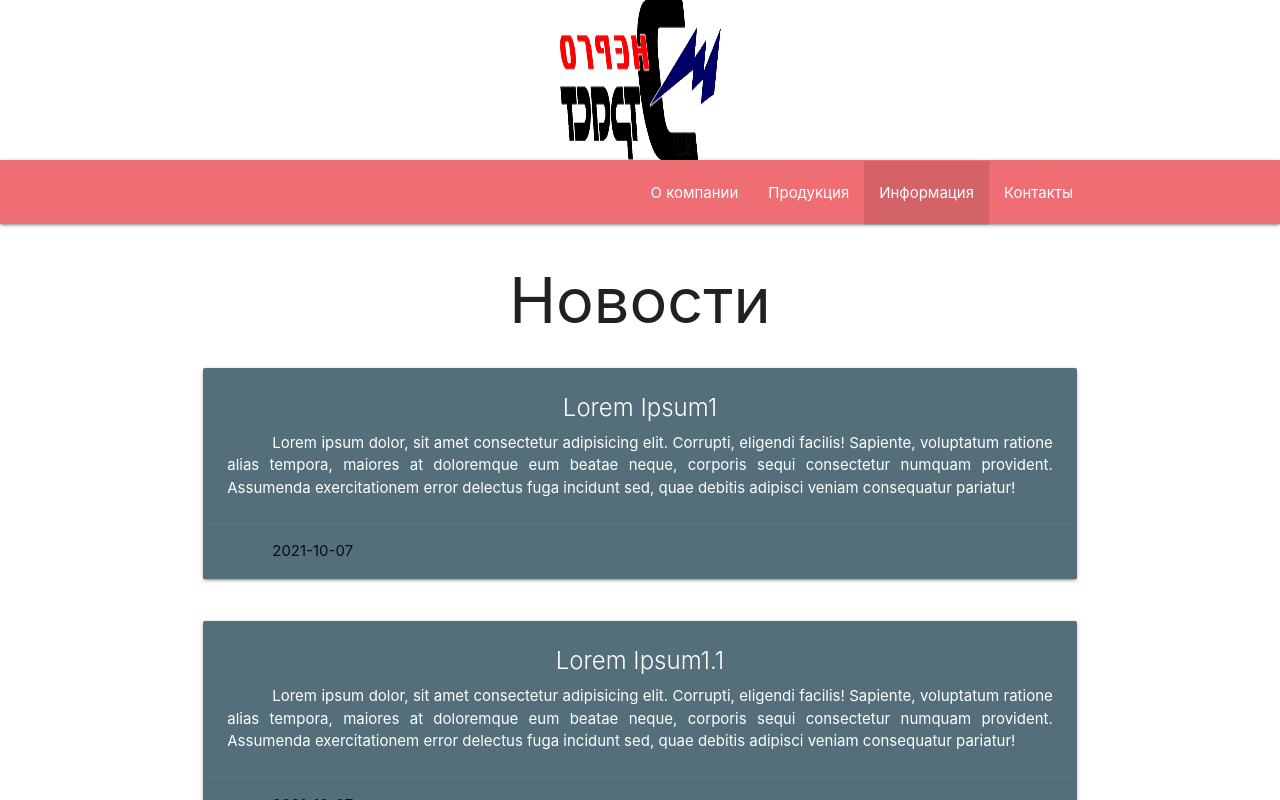
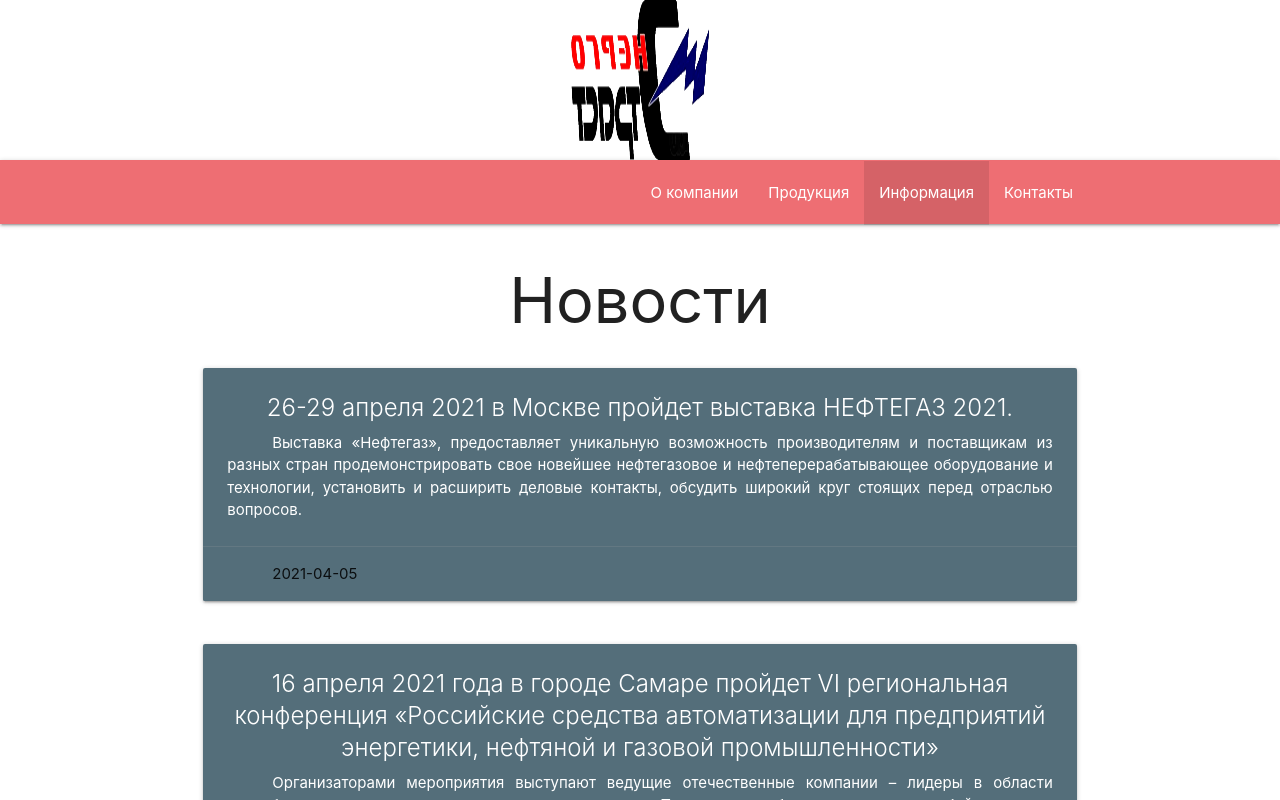
Before and after one commit to bloodpact/entrust, a React (Create React App) app: page /news in a window 1280 px wide. Shown: the top 800 px of the page. Built offline with nearby package versions, Linux system fonts and the light colour scheme.

Commit message:
edit prods and news

```diff
--- a/public/index.html
+++ b/public/index.html
@@ -4,18 +4,14 @@
 		<meta charset="utf-8" />
 		<meta name="viewport" content="width=device-width, initial-scale=1" />
 		<meta name="theme-color" content="#000000" />
-    <meta
-      name="description"
-      content="Web site created using create-react-app"
-    />
-    <link href="https://fonts.googleapis.com/icon?family=Material+Icons" rel="stylesheet">
+		<meta name="description" content="энерготраст" />
+		<link href="https://fonts.googleapis.com/icon?family=Material+Icons" rel="stylesheet" />
 		<!--
       manifest.json provides metadata used when your web app is installed on a
       user's mobile device or desktop. See https://developers.google.com/web/fundamentals/web-app-manifest/
     -->
 
-
-    <title>React App</title>
+		<title>Энерготраст</title>
 	</head>
 	<body>
 		<noscript>You need to enable JavaScript to run this app.</noscript>
--- a/src/Components/Main/Main.js
+++ b/src/Components/Main/Main.js
@@ -28,7 +28,7 @@ function Main(props) {
 					взаиморасчётов по бартеру и энергозачетам. Тот опыт позволил в настоящее время создать
 					прочную систему связей с ответственными и профессиональными людьми и предприятиями,
 					благодаря которым Компания «Энерготраст» обеспечила свою конкурентоспособность. Благодаря
-					тесному сотрудничеству с такими компаниями как «НПП «Элемер», «Эмерсон», «АВВ», «WIKA»
+					тесному сотрудничеству с такими компаниями как «НПП «Элемер», «Solinst», «АВВ», «WIKA»
 					наша компания способна предложить уникальное и сложнейшее оборудование в сфере автоматики,
 					увеличивая тем самым долю наших партнеров на рынке .
 				</p>
--- a/src/Components/Products/ProductsList.js
+++ b/src/Components/Products/ProductsList.js
@@ -1,5 +1,6 @@
 import React from 'react';
 import ProductItem from './ProductItem';
+import productDesc from '../../Misc/products/products.json';
 import hm10_b from '../../Misc/products/hm10.png';
 import temperature from '../../Misc/products/temp.png';
 import pressure from '../../Misc/products/pressure.png';
@@ -13,14 +14,54 @@ function ProductsList(props) {
 	const [products, setProudcts] = React.useState([]);
 	React.useEffect(() => {
 		setProudcts([
-			{ imgSrc: hm10_b, imgTitle: 'hm10_b' },
-			{ imgSrc: temperature, imgTitle: 'датчик температуры' },
-			{ imgSrc: pressure, imgTitle: 'датчики давления' },
-			{ imgSrc: defend, imgTitle: 'защитные гильзы' },
-			{ imgSrc: manometr, imgTitle: 'манометры' },
-			{ imgSrc: divider, imgTitle: 'разделители сред' },
-			{ imgSrc: consumption, imgTitle: 'расходомеры' },
-			{ imgSrc: level, imgTitle: 'уровнемеры' },
+			{
+				imgSrc: hm10_b,
+				imgTitle: 'HART-МОДЕМЫ',
+				desc:
+					'HART-модемы используются для связи ПК с устройствами, использующими HART-протокол, такими как: преобразователи температуры, давления, уровня и другими приборами.',
+			},
+			{
+				imgSrc: temperature,
+				imgTitle: 'ДАТЧИКИ ТЕМПЕРАТУРЫ И ВЛАЖНОСТИ',
+				desc:
+					'Датчики температуры и влажности применяются для измерения температуры и относительной влажности, расчета температуры точки росы, абсолютной влажности и объемного влагосодержания газообразных сред.',
+			},
+			{
+				imgSrc: pressure,
+				imgTitle: 'ДАТЧИКИ ДАВЛЕНИЯ',
+				desc:
+					'Датчики давления применяются для измерения в средах различного характера: газы, жидкости, агрессивные среды. Часто используются в системах контроля технологическими процессами и на предприятиях энергетической отрасли.',
+			},
+			{
+				imgSrc: defend,
+				imgTitle: 'ЗАЩИТНЫЕ ГИЛЬЗЫ',
+				desc:
+					'Защитные гильзы предназначены для защиты датчиков температуры от механического, химического и коррозионно-эрозионного воздействия измеряемой среды.',
+			},
+			{
+				imgSrc: manometr,
+				imgTitle: 'МАНОМЕТРЫ',
+				desc:
+					'Манометры используются для измерения давления жидких и газообразных сред. Применяются во всех отраслях промышленности и предназначены для научно-исследовательских лабораторий, промышленных предприятий сферы энергетики, металлургии, нефтехимии, судостроения и производств, с повышенными требованиями к безопасности.',
+			},
+			{
+				imgSrc: divider,
+				imgTitle: 'РАЗДЕЛИТЕЛИ СРЕД',
+				desc:
+					'Применяются для защиты приборов измерения давления от негативных факторов рабочей среды: коррозии, высокой температуры, замерзания, пульсаций давления, гидроударов.',
+			},
+			{
+				imgSrc: consumption,
+				imgTitle: 'РАСХОДОМЕРЫ',
+				desc:
+					'Расходомеры предназначены для измерений и непрерывного преобразования значений объемного расхода и объема газообразных сред, пара, жидкостей.',
+			},
+			{
+				imgSrc: level,
+				imgTitle: 'УРОВНЕМЕРЫ',
+				desc:
+					'Приборы предназначены для измерения, контроля и непрерывного преобразования значений уровня жидких, в том числе агрессивных и взрывоопасных сред.',
+			},
 		]);
 	}, []);
 	return (
--- a/src/Misc/news.json
+++ b/src/Misc/news.json
@@ -1,6 +1,20 @@
-[{"date":"2021-10-07", "title":"Lorem Ipsum1", "news":"Lorem ipsum dolor, sit amet consectetur adipisicing elit. Corrupti, eligendi facilis! Sapiente, voluptatum ratione alias tempora, maiores at doloremque eum beatae neque, corporis sequi consectetur numquam provident. Assumenda exercitationem error delectus fuga incidunt sed, quae debitis adipisci veniam consequatur pariatur!"},
-    {"date":"2021-10-07", "title":"Lorem Ipsum1.1", "news":"Lorem ipsum dolor, sit amet consectetur adipisicing elit. Corrupti, eligendi facilis! Sapiente, voluptatum ratione alias tempora, maiores at doloremque eum beatae neque, corporis sequi consectetur numquam provident. Assumenda exercitationem error delectus fuga incidunt sed, quae debitis adipisci veniam consequatur pariatur!"},
-    {"date":"2021-10-07", "title":"Lorem Ipsum2", "news":"Lorem ipsum dolor, sit amet consectetur adipisicing elit. Corrupti, eligendi facilis! Sapiente, voluptatum ratione alias tempora, maiores at doloremque eum beatae neque, corporis sequi consectetur numquam provident. Assumenda exercitationem error delectus fuga incidunt sed, quae debitis adipisci veniam consequatur pariatur!"},
-    {"date":"2021-10-07", "title":"Lorem Ipsum3", "news":"Lorem ipsum dolor, sit amet consectetur adipisicing elit. Corrupti, eligendi facilis! Sapiente, voluptatum ratione alias tempora, maiores at doloremque eum beatae neque, corporis sequi consectetur numquam provident. Assumenda exercitationem error delectus fuga incidunt sed, quae debitis adipisci veniam consequatur pariatur!"},
-    {"date":"2021-10-07", "title":"Lorem Ipsum4", "news":"Lorem ipsum dolor, sit amet consectetur adipisicing elit. Corrupti, eligendi facilis! Sapiente, voluptatum ratione alias tempora, maiores at doloremque eum beatae neque, corporis sequi consectetur numquam provident. Assumenda exercitationem error delectus fuga incidunt sed, quae debitis adipisci veniam consequatur pariatur!"},
-    {"date":"2021-10-07", "title":"Lorem Ipsum4.1", "news":"Lorem ipsum dolor, sit amet consectetur adipisicing elit. Corrupti, eligendi facilis! Sapiente, voluptatum ratione alias tempora, maiores at doloremque eum beatae neque, corporis sequi consectetur numquam provident. Assumenda exercitationem error delectus fuga incidunt sed, quae debitis adipisci veniam consequatur pariatur!"}]
+[
+	{
+		"id": 1,
+		"date": "2021-04-05",
+		"title": "26-29 апреля 2021 в Москве пройдет выставка НЕФТЕГАЗ 2021.",
+		"news": "Выставка «Нефтегаз», предоставляет уникальную возможность производителям и поставщикам из разных стран продемонстрировать свое новейшее нефтегазовое и нефтеперерабатывающее оборудование и технологии, установить и расширить деловые контакты, обсудить широкий круг стоящих перед отраслью вопросов."
+	},
+	{
+		"id": 2,
+		"date": "2021-03-15",
+		"title": "16 апреля 2021 года в городе Самаре пройдет VI региональная конференция «Российские средства автоматизации для предприятий энергетики, нефтяной и газовой промышленности»",
+		"news": "Организаторами мероприятия выступают ведущие отечественные компании – лидеры в области разработки и производства средств автоматизации. Программа события представит собой короткое пленарное заседание и непосредственное общение на стендах специализированных секций «Расходомеры», «Средства измерения и сигнализации уровня», «Средства измерения давления», «Средства измерения температуры», «Метрологическое оборудование и эталонные средства измерения», «Средства защиты от воздействия агрессивных рабочих сред», «Аналитический контроль жидких и газообразных сред»."
+	},
+	{
+		"id": 3,
+		"date": "2021-02-02",
+		"title": "Вступили в силу законодательные поправки в части поверки средств измерений.",
+		"news": "Обращаем ваше внимание, что с 01 января 2021 года вступил в действие Приказ Минпромторга РФ от 31.07.2020 №2510 «Об утверждении порядка проведения поверки средств измерений, требований к знаку поверки и содержанию свидетельства о поверке. Теперь, запись о результатах поверки СИ находится в Федеральном информационном фонде по обеспечению единства измерений (ФГИС «Аршин») и является единственным юридически значимым подтверждением результатов поверки. Выдача бумажных свидетельств о поверке будет осуществляться теперь только по желанию владельца средства измерений или лица, представившего его на поверку."
+	}
+]
```
Also changed, not shown: src/Components/Contacts/Contacts.js (+14 -6 lines), src/Components/Products/ProductItem.js (+13 -7 lines), 15 other files (tests, documents, lock files or other folders). Lines whose indentation alone changed are shown as unchanged.
